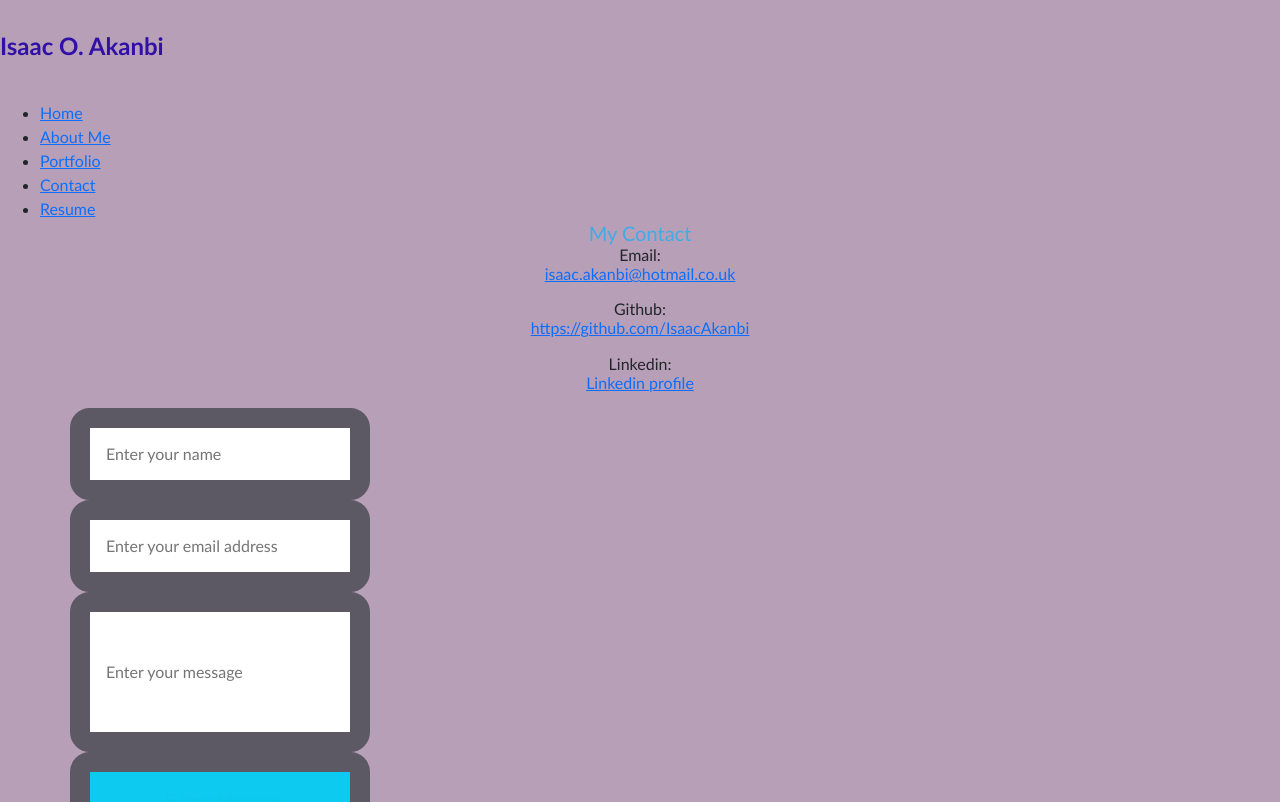
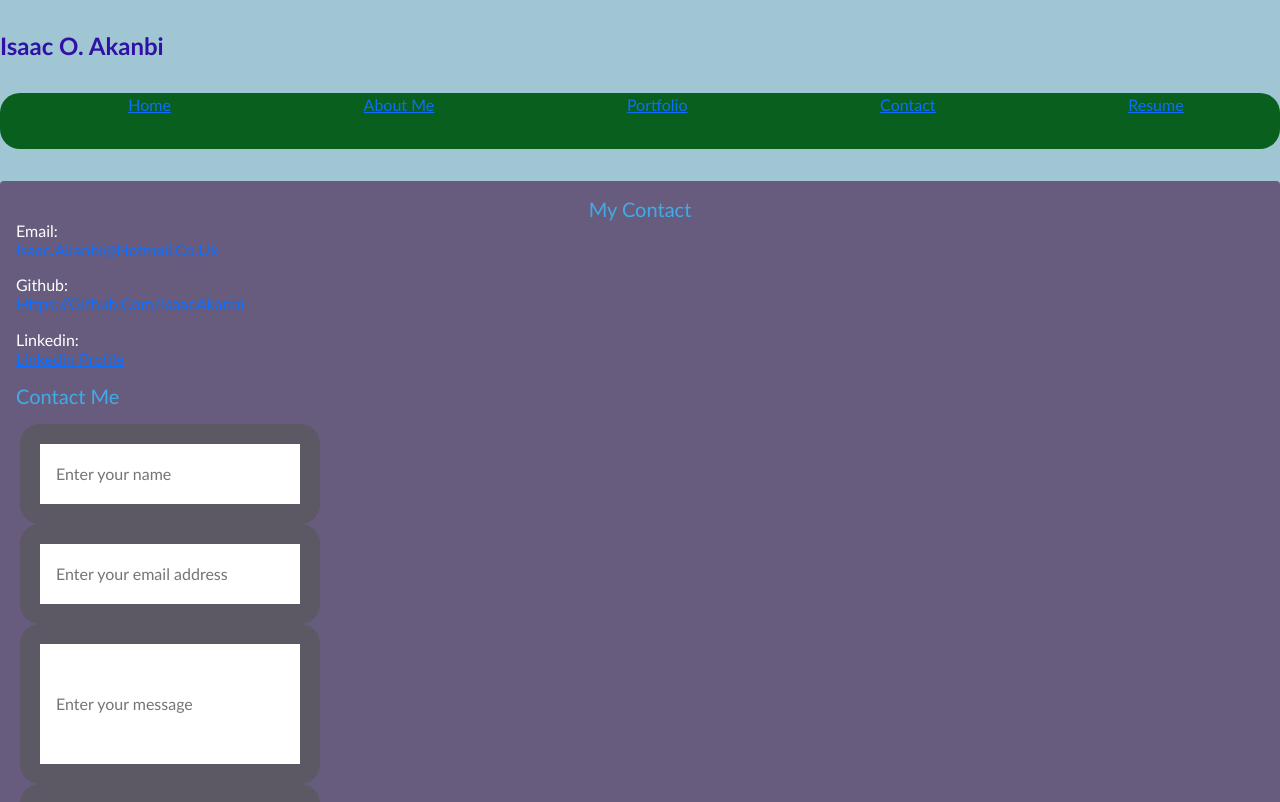
Before and after one commit to IsaacAkanbi/React-Portfolio, a React (Create React App) app: page /contact in a window 1280 px wide. Shown: the top 802 px of the page. Built offline with nearby package versions, Linux system fonts and the light colour scheme; the HTML template or start-up script is replaced by a standard one.

Commit message:
styling pages for better output

```diff
--- a/src/App.css
+++ b/src/App.css
@@ -7,10 +7,10 @@
 }
 
 body {
-  background-color: rgba(68, 6, 68, 0.384);
+  background-color: rgba(6, 108, 139, 0.384);
 }
 
-.bucket-app {
+.bucket-container {
   display: flex;
   flex-direction: column;
   justify-content: flex-start;
@@ -35,11 +35,31 @@ h3 {
   font-size: 20px;
 }
 
-.nav {
+.navbar{
+    display: flex;
+    list-style-type: none;
+    justify-content: space-around;
+
+}
+
+.card-header-tabs{
+  list-style-type: none;
   display: flex;
-  list-style-type: none;
   justify-content: space-around;
+  background-color: #085f1e;
+  margin: 32px auto;
+  border-radius: 20px;
+  padding-bottom: 32px;
+
 }
+
+@media screen and (max-width: 768px) {
+  .nav {
+    flex-direction: column;
+  }
+
+}
+
 
 .complete {
   text-decoration: line-through;
--- a/src/App.js
+++ b/src/App.js
@@ -17,8 +17,8 @@ export default function App() {
       <h1 className="font-weight-bold"> Isaac O. Akanbi </h1>
       <div>
         <div>
-        <nav className="navbar navbar-expand-lg">
-          <ul className="card-header-tabs ">
+        <nav className="navbar-expand-sm">
+          <ul className="card-header-tabs nav-tab">
             <li className="nav-item">
               <Link to="/">Home</Link>
             </li>
--- a/src/components/AboutMe.js
+++ b/src/components/AboutMe.js
@@ -1,13 +1,13 @@
 import React, { useState } from 'react';
-
+import '../style/home.css';
 
 const AboutMe = () => {
   return (
       <div className="container flex-row justify-space-between-lg justify-center align-center">
         <h1 className="m-0">About Me</h1>
-        <image src="../photo.jpg" alt="photo id" class="float-md-right"/>
+        <image src="./photo.jpg" alt="photo id" className="float-md-right"/>
 
-        <p className="container">
+        <p className="card">
           An IT Project Manager with over 12 years’ experience in managing
           software development, process optimization, and systems integration
           projects. He is an MBA graduate from University of Wales, United
--- a/src/components/Contact.js
+++ b/src/components/Contact.js
@@ -1,22 +1,20 @@
 import React, { useState } from 'react';
 import { validateEmail } from './utils/helpers';
-
+import '../style/home.css';
 const Contact = () => {
-
   // Setup some State for the Form (and give an initial value)
   // const [contactName, setContactName] = useState('');
   // const [email, setEmail] = useState('');
   // const [message, setMessage] = useState('');
-  const [errorMessage, setErrorMessage] = useState('')
-  const [formState, setFormState] = useState('')
+  const [errorMessage, setErrorMessage] = useState("");
+  const [formState, setFormState] = useState("");
 
   const handleInputChange = (e) => {
-
-      setFormState({...formState, [e.target.name]: e.target.value});
+    setFormState({ ...formState, [e.target.name]: e.target.value });
     console.log("onChange: ", formState);
     // const inputType = target.name;
     // const inputValue = target.value;
-  }
+  };
 
   const handleFormSubmit = (e) => {
     e.preventDefault();
@@ -29,7 +27,7 @@ const Contact = () => {
     } else {
       setErrorMessage("");
     }
-    console.log("FormSubmit", formState)
+    console.log("FormSubmit", formState);
     setFormState({
       email: "",
       contactName: "",
@@ -65,42 +63,45 @@ const Contact = () => {
   // }
 
   return (
-
-      <div className="container text-center mb-5">
-        <h3>
-          My Contact{' '}
-        </h3>
-          <span
-            className="emoji"
-            role="img"
-            aria-label="heart"
-            aria-hidden="false"
-          >
-
-          </span>{' '}
-            <h6 className="card-text"> Email: <a href="isaac.akanbi@hotmail.co.uk">
+    <div className="card  mb-5">
+      <h3>My Contact </h3>
+      <div>
+        <h6 className="card-text">
+          {" "}
+          Email:{" "}
+          <a href="mailto:isaac.akanbi@hotmail.co.uk">
             <p>isaac.akanbi@hotmail.co.uk</p>
-                </a> </h6>
-            <h6 className="card-text"> Github: <a href="https://github.com/IsaacAkanbi">
+          </a>{" "}
+        </h6>
+        <h6 className="card-text">
+          {" "}
+          Github:{" "}
+          <a href="https://github.com/IsaacAkanbi">
             <p>https://github.com/IsaacAkanbi </p>
-                </a> </h6>
-            <h6 className="card-text"> Linkedin: <a
-                    href="https://www.linkedin.com/in/isaac-o-akanbi-pmp-mba-chrl-csm-a5ab8a2b/">
+          </a>{" "}
+        </h6>
+        <h6 className="card-text">
+          {" "}
+          Linkedin:{" "}
+          <a href="https://www.linkedin.com/in/isaac-o-akanbi-pmp-mba-chrl-csm-a5ab8a2b/">
             <p>Linkedin profile</p>
           </a>
-
         </h6>
+      </div>
       <div>
-          <form id="contact-form" className="text-center mb-5" onSubmit={handleFormSubmit}>
-            <input className="row"
+        <h3>Contact Me</h3>
+        <form className="card" onSubmit={handleFormSubmit}>
+          <input
+            className="row"
             value={formState.contactName}
             type="text"
             name="contactName"
-              onChange={handleInputChange }
+            onChange={handleInputChange}
             placeholder="Enter your name"
           />
 
-            <input className='row'
+          <input
+            className="row"
             value={formState.email}
             type="email"
             name="email"
@@ -108,18 +109,20 @@ const Contact = () => {
             placeholder="Enter your email address"
           />
 
-            <input className="row py-5"
+          <input
+            className="row py-5"
             value={formState.message}
             type="text"
             name="message"
             onChange={handleInputChange}
             placeholder="Enter your message"
           />
-            {errorMessage && (
-              <div>{errorMessage}</div>
-            )}
+          {errorMessage && <div>{errorMessage}</div>}
 
-            <button className=" btn-info row py-3" type="submit"> Submit Message</button>
+          <button className=" btn-info row py-3" type="submit">
+            {" "}
+            Submit Message
+          </button>
         </form>
       </div>
     </div>
--- a/src/components/Portfolio.js
+++ b/src/components/Portfolio.js
@@ -1,17 +1,20 @@
 import React from 'react';
-
+import '../style/home.css';
 const PortfolioEntry = ({ href, name , github, image }) => {
   return <>
     <div
+      className="card"
       style={{
         backgroundImage: `url(${image})`
         }}
     >
-     <ul>
-       <li> <a href={href}>{name}</a> </li>
+      <div>
+     <ul className="list-group">
+       <li > <a href={href}>{name}</a> </li>
 
-      <li><a href={github}> Git Repository</a> </li>
+      <li ><a href={github}> Git Repository</a> </li>
       </ul>
+      </div>
     </div>
   </>;
 }
@@ -63,14 +66,24 @@ const entries = [
 
 const Portfolio = () => {
   return (
-    <div className="align-center">
-      <h1 className="card-columns">My Portfolio</h1>
-      <span  style={{height: '40rem', width:'30rem'}} className="col-12 col-xl-6">
+    <div className="card" style={{width:"sm-12"}}>
+      <div class="card-body">
+        <h5>My Portfolio</h5>
 
-          {entries.map(entry => <PortfolioEntry href={entry.href} name={entry.name} image={entry.image} github={entry.github}/>)}
-      </span>
+        <div className="card-deck" >
+          {entries.map((entry) => (
+            <PortfolioEntry
+              href={entry.href}
+              name={entry.name}
+              image={entry.image}
+              github={entry.github}
+            />
+          ))}
+        </div>
+      </div>
     </div>
   );
 };
 
+// "w-100 col-12 card-deck py-4  d-flex" style={{height: '40rem', width:'30rem'}}
 export default Portfolio;
--- a/src/components/Resume.js
+++ b/src/components/Resume.js
@@ -1,15 +1,16 @@
 import React from 'react';
+import '../style/home.css';
 
 const Resume = () => {
   return (
 
-      <div className="container flex-row justify-space-between-lg justify-center align-center">
+      <div className="card flex-row justify-space-between-lg justify-center align-center">
         <div  id="Resume">
           <h5 className="card-tittle">My Resume</h5>
           <div>
             {" "}
             {/* Resume:{" "} */}
-            <a href="./public/Isaac_Akanbi_Resume.docx">
+            <a href="../style/Isaac_Akanbi_Resume.docx">
               <p>Download Detailed Resume</p>
             </a>
           </div>
--- /dev/null
+++ b/src/style/home.css
@@ -0,0 +1,31 @@
+.row {
+    padding: 14px 12px 14px 16px;
+    border-radius: 20px;
+    border: 20px solid #5c5864;
+    min-height: 100px;
+    justify-content: center;
+    outline: none;
+    width: 300px;
+    /* background: transparent; */
+    color: rgba(43, 161, 25, 0.027);
+  }
+
+  .card{
+    padding: 16px;
+    border: none;
+    border-radius: 4px;
+    cursor: pointer;
+    outline: none;
+    background: #675c7e;
+    color: #fff;
+    text-transform: capitalize;
+    min-height: 200px;
+    justify-content: center;
+    align-self: center;
+  }
+
+  .list-group{
+      list-style-type: none;
+      padding: 10px;
+      border: radius 20px;
+  }
```
Also changed, not shown: src/style/contact.css (added, +11 -0 lines), src/style/photo.jpg (renamed from src/photo.jpg), 1 other file (tests, documents, lock files or other folders). Lines whose indentation alone changed are shown as unchanged.
